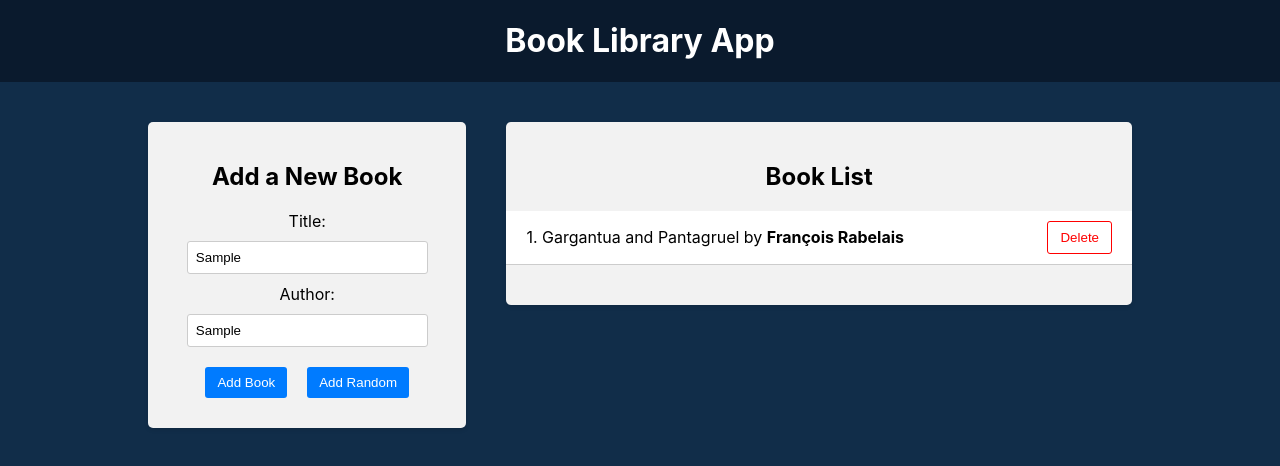
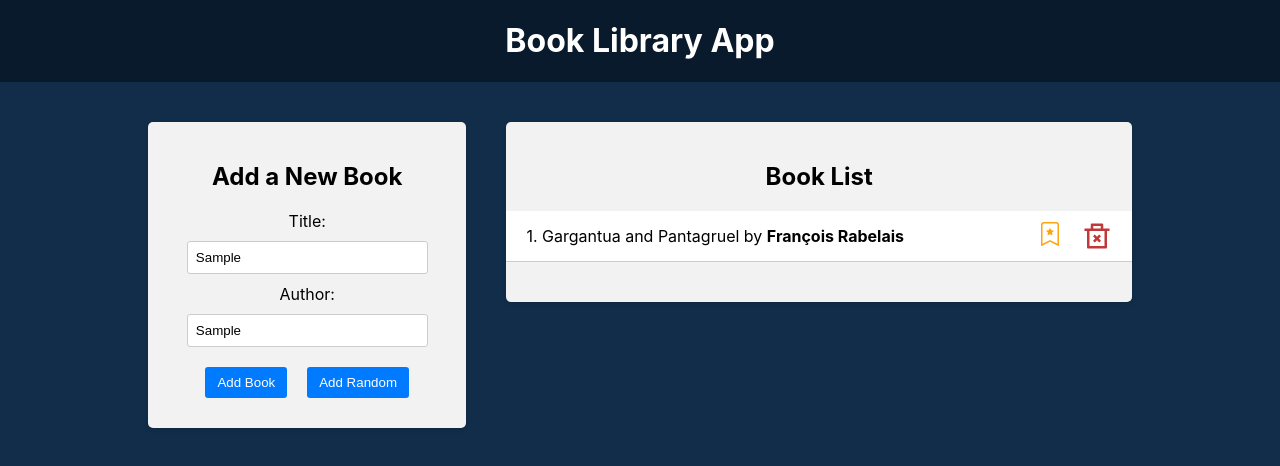
Before and after one commit to vaspurak/Book-Library-App, a React (Create React App) app in the folder frontend/: page / in a window 1280 px wide. Both pictures are taken after typing "Sample", "Sample" into the empty fields and a click on the button "Add Random". Shown: the top 466 px of the page. Built offline with nearby package versions, Linux system fonts and the light colour scheme.

Commit message:
Toggle favorite book

```diff
--- a/frontend/src/components/BookForm/BookForm.js
+++ b/frontend/src/components/BookForm/BookForm.js
@@ -12,23 +12,24 @@ const BookForm = () => {
 
   const handleAddRandomBook = () => {
     const randomIndex = Math.floor(Math.random() * booksData.length);
-    // console.log(randomIndex);
     const randomBook = booksData[randomIndex];
-    // console.log(randomBook);
     const randomBookWithId = {
       ...randomBook,
       id: uuidv4(),
+      isFavorite: false,
     };
-    // console.log(randomBookWithId);
     dispatch(addBook(randomBookWithId));
   };
 
   const handleSubmit = (e) => {
     e.preventDefault();
     if (title && author) {
-      const book = { title, author, id: uuidv4() };
-      console.log(addBook(book));
-
+      const book = {
+        title,
+        author,
+        id: uuidv4(),
+        isFavorite: false,
+      };
       dispatch(addBook(book));
       setTitle("");
       setAuthor("");
--- a/frontend/src/components/BookList/BookList.js
+++ b/frontend/src/components/BookList/BookList.js
@@ -1,6 +1,8 @@
 import { useSelector, useDispatch } from "react-redux";
-// import { RiDeleteBin2Line } from "react-icons/ri";
-import { deleteBook } from "../../redux/books/actionCreators";
+import { BsBookmarkStar, BsBookmarkStarFill } from "react-icons/bs";
+import { RiDeleteBin2Line } from "react-icons/ri";
+import { deleteBook, toggleFavorite } from "../../redux/books/actionCreators";
+
 import "./BookList.css";
 
 const BookList = () => {
@@ -8,8 +10,10 @@ const BookList = () => {
   const dispatch = useDispatch();
 
   const handleDeleteBook = (id) => {
-    // console.log(deleteBook(id));
     dispatch(deleteBook(id));
+  };
+  const handleToggleFavorite = (id) => {
+    dispatch(toggleFavorite(id));
   };
 
   return (
@@ -24,11 +28,23 @@ const BookList = () => {
               <div className="book-info">
                 {++i}. {book.title} by <strong>{book.author}</strong>
               </div>
+
               <div className="book-actions">
-                {/* <RiDeleteBin2Line /> */}
-                <button onClick={() => handleDeleteBook(book.id)}>
+                <span onClick={() => handleToggleFavorite(book.id)}>
+                  {book.isFavorite ? (
+                    <BsBookmarkStarFill className="star-icon" />
+                  ) : (
+                    <BsBookmarkStar className="star-icon" />
+                  )}
+                </span>
+
+                <RiDeleteBin2Line
+                  className="del-btn"
+                  onClick={() => handleDeleteBook(book.id)}
+                />
+                {/* <button onClick={() => handleDeleteBook(book.id)}>
                   Delete
-                </button>
+                </button> */}
               </div>
             </li>
           ))}
--- a/frontend/src/redux/books/actionCreators.js
+++ b/frontend/src/redux/books/actionCreators.js
@@ -13,3 +13,9 @@ export const deleteBook = (id) => {
     payload: id,
   };
 };
+export const toggleFavorite = (id) => {
+  return {
+    type: a.TOGGLE_FAVORITE,
+    payload: id,
+  };
+};
--- a/frontend/src/redux/books/actionTypes.js
+++ b/frontend/src/redux/books/actionTypes.js
@@ -1,2 +1,3 @@
 export const ADD_BOOK = "ADD_BOOK";
 export const DELETE_BOOK = "DELETE_BOOK";
+export const TOGGLE_FAVORITE = "TOGGLE_FAVORITE";
--- a/frontend/src/redux/books/reducer.js
+++ b/frontend/src/redux/books/reducer.js
@@ -9,6 +9,13 @@ const booksReducer = (state = initialState, action) => {
     case a.DELETE_BOOK:
       return state.filter((book) => book.id !== action.payload);
 
+    case a.TOGGLE_FAVORITE:
+      return state.map((book) =>
+        book.id === action.payload
+          ? { ...book, isFavorite: !book.isFavorite }
+          : book
+      );
+
     default:
       return state;
   }
--- /dev/null
+++ b/package.json
@@ -0,0 +1,5 @@
+{
+  "dependencies": {
+    "react-icons": "^5.3.0"
+  }
+}
```
Also changed, not shown: 2 other files (tests, documents, lock files or other folders).
